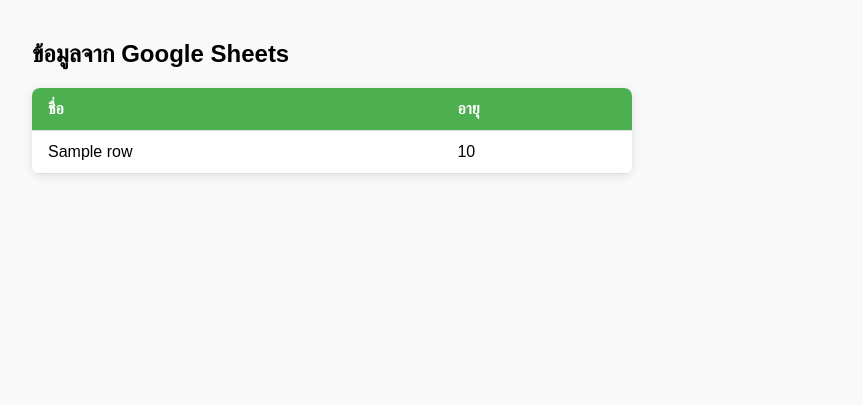
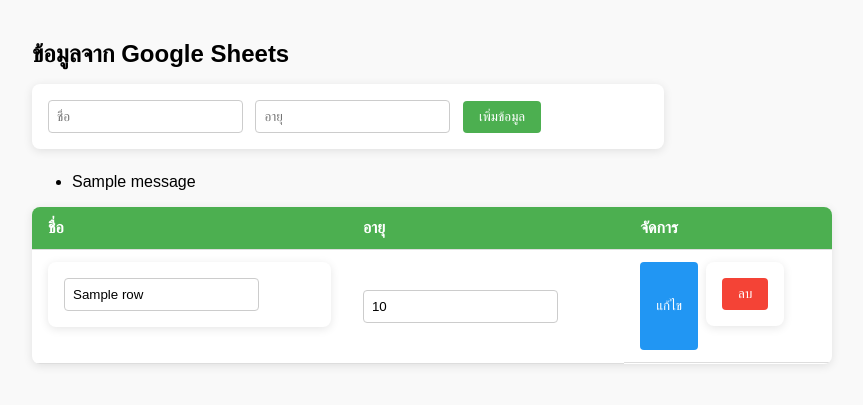
Before and after one commit to pong34811/django-google-sheets-crud, a Django app: template sheetapp/templates/sheet_list.html in a window 1280 px wide. Shown: the top 405 px of the page, without its empty margins (8-871 px from the left). Run offline with Django 5.2, Linux system fonts and the light colour scheme; the template is opened without the code that fills it: most values are stand-ins (such as "Sample title", 1, 10 or a date in 2020); one stand-in notice (Sample message) is shown.

Commit message:
Implement CRUD functionality for Google Sheets with form updates and message handling

```diff
--- a/sheetapp/templates/sheet_list.html
+++ b/sheetapp/templates/sheet_list.html
@@ -1,5 +1,6 @@
 <!DOCTYPE html>
 <html lang="th">
+
 <head>
   <meta charset="UTF-8" />
   <title>แสดงข้อมูลจาก Google Sheets</title>
@@ -9,50 +10,130 @@
       margin: 40px;
       background-color: #f9f9f9;
     }
+
+    h2 {
+      margin-bottom: 16px;
+    }
+
+    form {
+      margin-bottom: 24px;
+      background: white;
+      padding: 16px;
+      border-radius: 8px;
+      max-width: 600px;
+      box-shadow: 0 2px 10px rgba(0, 0, 0, 0.1);
+    }
+
+    input[type="text"],
+    input[type="number"] {
+      padding: 8px;
+      margin-right: 8px;
+      border: 1px solid #ccc;
+      border-radius: 4px;
+    }
+
+    button {
+      background-color: #4CAF50;
+      color: white;
+      border: none;
+      padding: 8px 16px;
+      border-radius: 4px;
+      cursor: pointer;
+    }
+
     table {
       border-collapse: collapse;
       width: 100%;
-      max-width: 600px;
+      max-width: 800px;
       background: white;
       border-radius: 8px;
       overflow: hidden;
-      box-shadow: 0 2px 10px rgba(0,0,0,0.1);
+      box-shadow: 0 2px 10px rgba(0, 0, 0, 0.1);
     }
-    th, td {
+
+    th,
+    td {
       padding: 12px 16px;
       border-bottom: 1px solid #ddd;
       text-align: left;
     }
+
     th {
       background-color: #4CAF50;
       color: white;
     }
+
     tr:hover {
       background-color: #f1f1f1;
     }
+
+    .actions {
+      display: flex;
+      gap: 8px;
+    }
+
+    .edit-btn {
+      background-color: #2196F3;
+    }
+
+    .delete-btn {
+      background-color: #f44336;
+    }
   </style>
 </head>
+
 <body>
   <h2>ข้อมูลจาก Google Sheets</h2>
+
+  <!-- เพิ่มข้อมูล -->
+  <form action="/sheet/add/" method="post">
+    {% csrf_token %}
+    <input type="text" name="name" placeholder="ชื่อ" required />
+    <input type="number" name="age" placeholder="อายุ" required />
+    <button type="submit">เพิ่มข้อมูล</button>
+  </form>
+  {% if messages %}
+  <ul>
+    {% for message in messages %}
+    <li class="{{ message.tags }}">{{ message }}</li>
+    {% endfor %}
+  </ul>
+  {% endif %}
+  <!-- แสดงข้อมูล -->
   <table>
     <thead>
       <tr>
         <th>ชื่อ</th>
         <th>อายุ</th>
+        <th>จัดการ</th>
       </tr>
     </thead>
     <tbody>
       {% for row in data %}
       <tr>
-        <td>{{ row.name }}</td>
-        <td>{{ row.age }}</td>
-      </tr>
-      {% empty %}
-      <tr>
-        <td colspan="2">ไม่มีข้อมูล</td>
+        <td>
+          <form action="/sheet/update/{{ forloop.counter }}/" method="post">
+            {% csrf_token %}
+            <input type="hidden" name="_method" value="PUT" />
+            <input type="text" name="name" value="{{ row.name }}" />
+        </td>
+        <td>
+          <input type="number" name="age" value="{{ row.age }}" />
+        </td>
+        <td class="actions">
+          <button type="submit" class="edit-btn">แก้ไข</button>
+          </form>
+          <form action="/sheet/delete/{{ forloop.counter }}/" method="post" style="display:inline;">
+            {% csrf_token %}
+            <input type="hidden" name="_method" value="DELETE" />
+            <button type="submit" class="delete-btn">ลบ</button>
+          </form>
+        </td>
       </tr>
       {% endfor %}
+
     </tbody>
   </table>
 </body>
+
 </html>
--- a/sheetapp/urls.py
+++ b/sheetapp/urls.py
@@ -3,6 +3,10 @@
 
 urlpatterns = [
     path('add/', views.sheet_add, name='sheet_add'),
-    path('form/', views.sheet_form, name='sheet_form'),  # 👈 เพิ่มบรรทัดนี้
+    path('form/', views.sheet_form, name='sheet_form'),
     path('list/', views.sheet_list_view, name='sheet_list'),
+
+    # ✅ ต้องมี 2 บรรทัดนี้
+    path('update/<int:row_number>/', views.sheet_update, name='sheet_update'),
+    path('delete/<int:row_number>/', views.sheet_delete, name='sheet_delete'),
 ]
```
Also changed, not shown: sheetapp/sheets_service.py (+23 -4 lines), sheetapp/templates/sheet_form.html (+12 -57 lines), sheetapp/views.py (+40 -6 lines), 1 other file.
